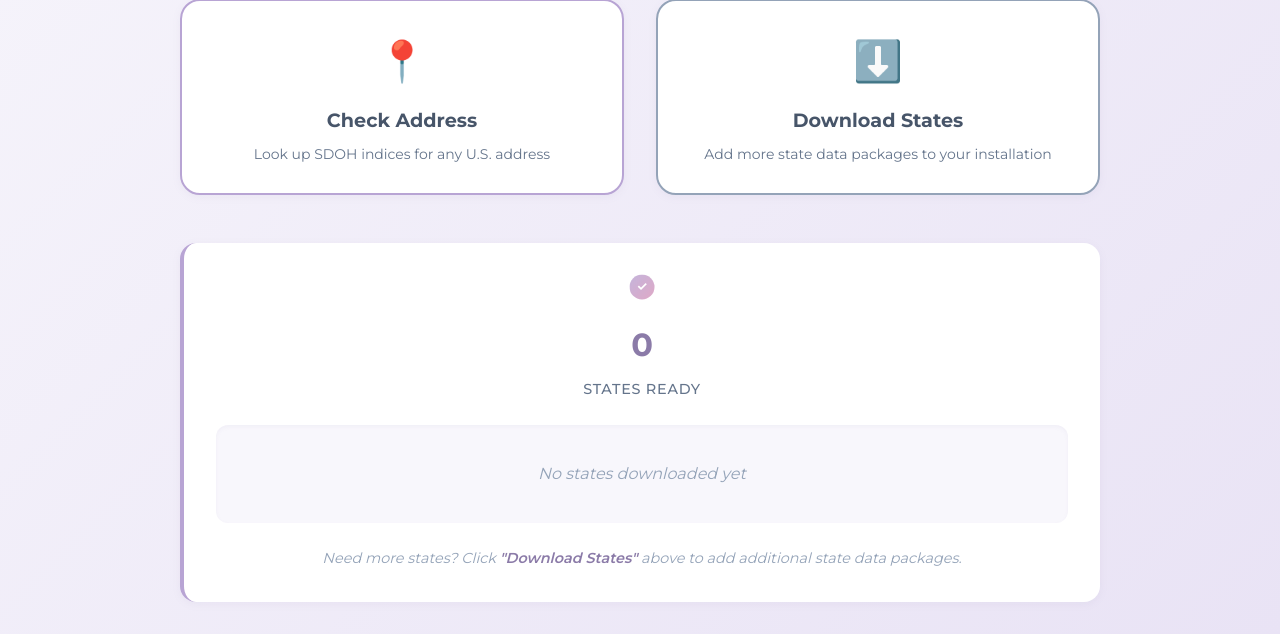
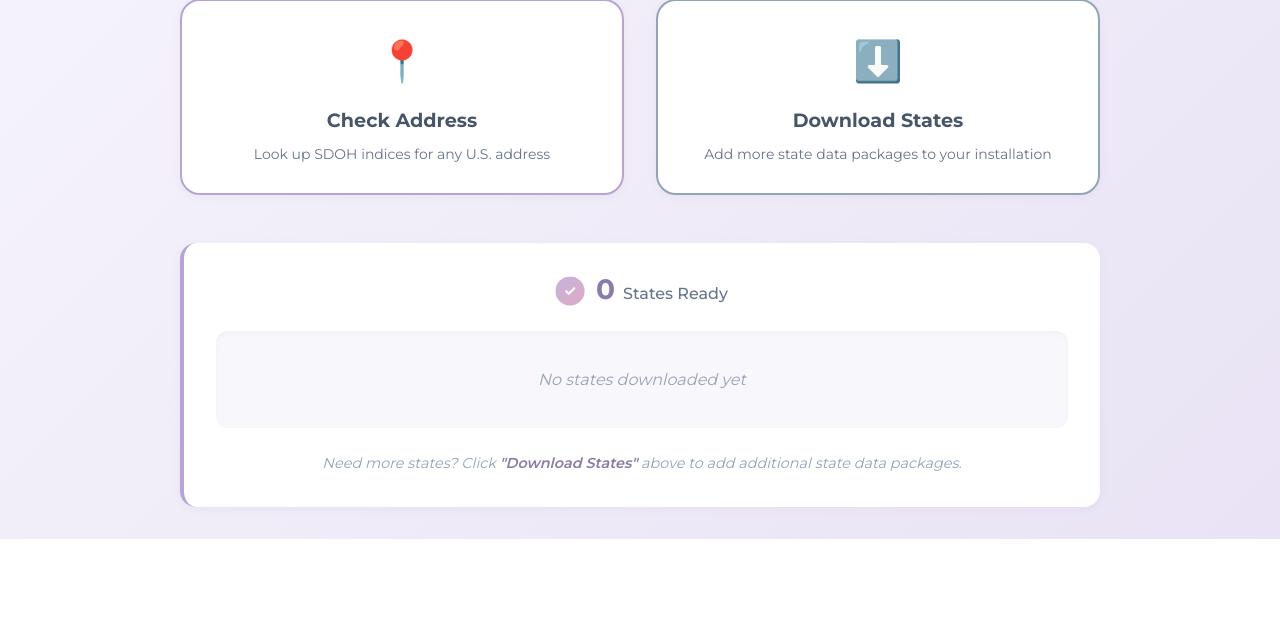
Before and after one commit to emgoatee/OfflineGeoSDOH, a Flask app: page / in a window 1280 px wide. Shown: the part 498-1132 px from the top of the page. After the commit the page ends 1037 px from the top, so only its background shows below. Run offline with Flask 3, Linux system fonts and the light colour scheme; parts of the project's set-up code (start-up, migrations or seed data) failed here and were passed over.

Commit message:
Redesign status header: inline layout with checkmark
Changes:
- Put checkmark, count, and 'States Ready' all on one line
- Horizontal flexbox layout with baseline alignment
- Slightly larger icon (28px) for better visibility
- Count and label side-by-side with gap
- Cleaner, more compact design
- Better visual flow

Layout: ✓ 4 States Ready (all inline)

🤖 Generated with [Claude Code](https://claude.com/claude-code)

Co-Authored-By: Claude <noreply@anthropic.com>

```diff
--- a/templates/welcome.html
+++ b/templates/welcome.html
@@ -262,12 +262,12 @@
             align-items: center;
             justify-content: center;
             gap: 0.75rem;
-            margin-bottom: 1.25rem;
+            margin-bottom: 1.5rem;
         }
 
         .status-icon {
-            width: 24px;
-            height: 24px;
+            width: 28px;
+            height: 28px;
             /* Animated pulse effect for status */
             background: linear-gradient(135deg, var(--primary-lavender), var(--accent-pink));
             border-radius: 50%;
@@ -275,9 +275,10 @@
             align-items: center;
             justify-content: center;
             color: white;
-            font-size: 0.75rem;
+            font-size: 0.875rem;
             font-weight: 700;
             animation: pulse 2s infinite;
+            flex-shrink: 0;
         }
 
         @keyframes pulse {
@@ -285,24 +286,22 @@
             50% { opacity: 0.8; transform: scale(1.05); }
         }
 
-        .status-title {
-            font-size: 1.125rem;
-            font-weight: 600;
-            color: var(--primary-plum);
+        .status-text {
+            display: flex;
+            align-items: baseline;
+            gap: 0.5rem;
         }
 
         .status-count {
-            font-size: 2rem;
+            font-size: 1.75rem;
             font-weight: 700;
             color: var(--primary-plum);
-            margin: 0.5rem 0;
+            line-height: 1;
         }
 
         .status-label {
-            font-size: 0.9rem;
+            font-size: 1rem;
             color: var(--slate-medium);
-            text-transform: uppercase;
-            letter-spacing: 0.05em;
             font-weight: 500;
         }
 
@@ -483,10 +482,10 @@
         <aside class="status-panel">
             <div class="status-header">
                 <div class="status-icon">✓</div>
-            </div>
-            <div style="text-align: center;">
-                <div class="status-count">{{ state_count }}</div>
-                <div class="status-label">States Ready</div>
+                <div class="status-text">
+                    <span class="status-count">{{ state_count }}</span>
+                    <span class="status-label">States Ready</span>
+                </div>
             </div>
             <div class="states-list">
                 {% if state_count > 0 %}
```
